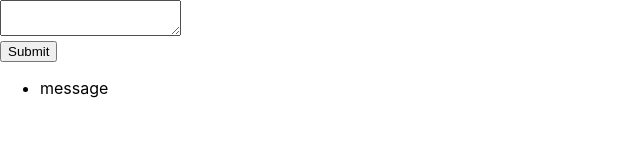
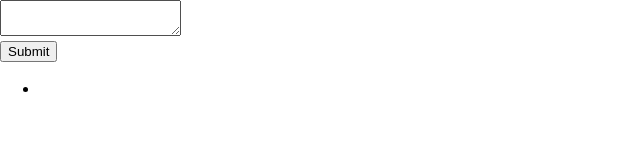
Before and after one commit to tomlovesgithub/TUTREACT, a React (Create React App) app in the folder frontend/: page / in a window 1280 px wide. Shown: the top 168 px of the page, without its empty margins (0-640 px from the left). Built offline with nearby package versions, Linux system fonts and the light colour scheme.

Commit message:
messageForm clears after submit

```diff
--- a/frontend/src/App.js
+++ b/frontend/src/App.js
@@ -14,7 +14,6 @@ class MessageApp extends Component {
   }
 
   submitMessage = (data) => {
-    console.log(data);
     axios.post(`${PORT}/message`, {
       content: data
     })
--- a/frontend/src/components/messageForm.js
+++ b/frontend/src/components/messageForm.js
@@ -17,6 +17,7 @@ class MessageForm extends React.Component {
   handleSubmit = (e) => {
     e.preventDefault()
     this.props.submitMessage(this.state.currentMessage)
+    this.handleChange({target: {value: ''}})
   }
 
   render(){
--- a/frontend/src/components/messageList.js
+++ b/frontend/src/components/messageList.js
@@ -5,7 +5,7 @@ class MessageList extends React.Component {
     return (
       <ul
       id="message_list">
-      <li>message</li>
+      <li></li>
       </ul>
     );
   }
```
Also changed, not shown: 1 other file (tests, documents, lock files or other folders).
